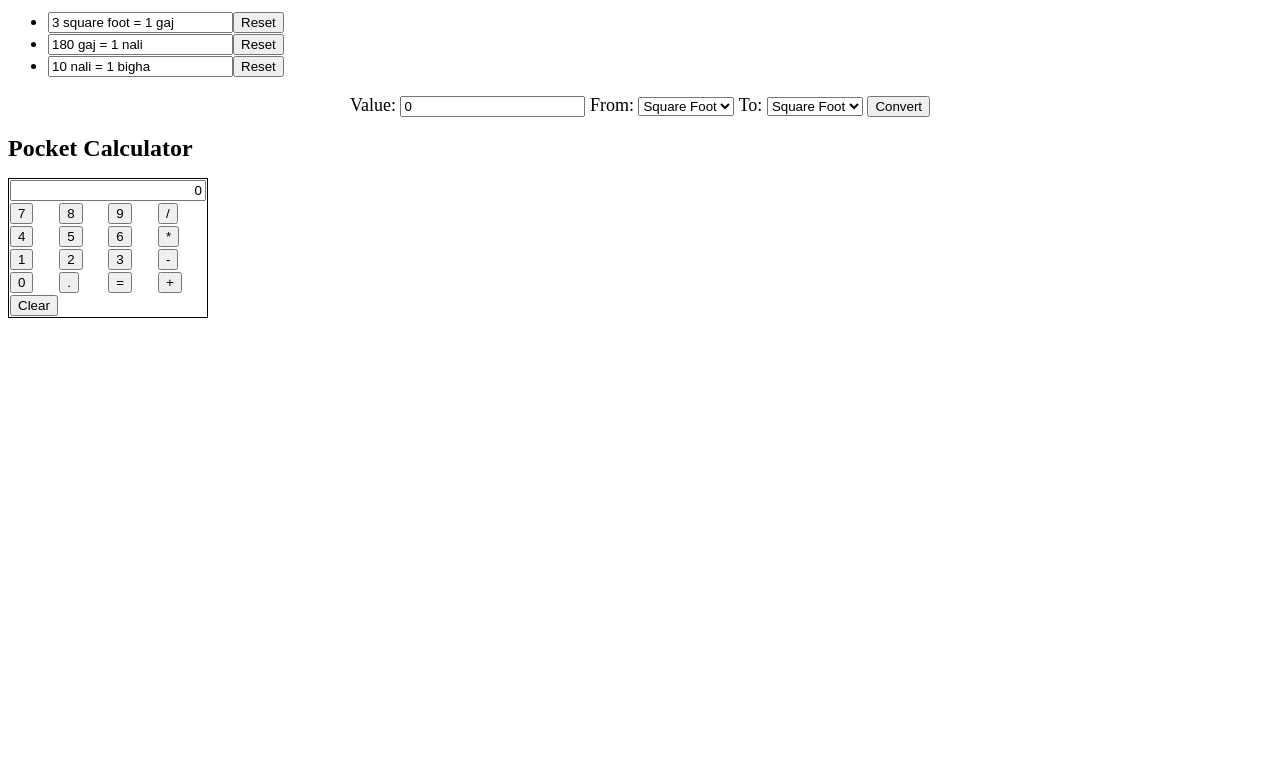
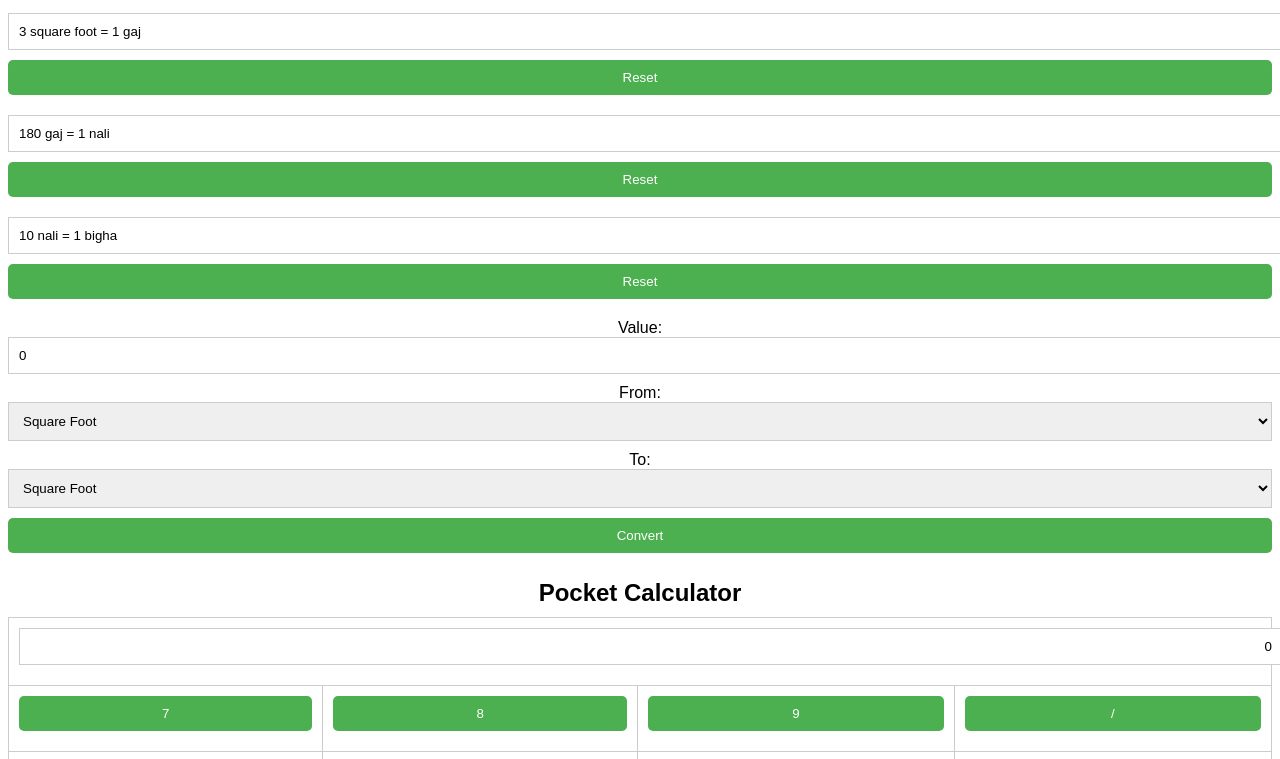
Before and after one commit to bhattah/indian-land-conversion-calculator, a plain HTML site: page index.html in a window 1280 px wide. Shown: the part 81-840 px from the top of the page. Before the commit the page ends 800 px from the top, so only its background shows below. Drawn offline with Linux system fonts and the light colour scheme.

Commit message:
make calculator compatible with any screen size

```diff
--- a/index.html
+++ b/index.html
@@ -1,13 +1,65 @@
+<!DOCTYPE html>
 <html>
+<head>
+  <meta charset="UTF-8">
+  <meta name="viewport" content="width=device-width, initial-scale=1.0">
+  <title>Land Conversion Calculator</title>
+  <style>
+    body {
+      font-family: Arial, sans-serif;
+      text-align: center;
+    }
+    h1 {
+      font-size: 24px;
+      margin-bottom: 10px;
+    }
+    ul {
+      list-style: none;
+      padding: 0;
+      margin: 0;
+    }
+    li {
+      margin-bottom: 10px;
+    }
+    input[type="text"], input[type="number"], select {
+      width: 100%;
+      padding: 10px;
+      margin-bottom: 10px;
+      border: 1px solid #ccc;
+    }
+    button {
+      width: 100%;
+      padding: 10px;
+      margin-bottom: 10px;
+      border: none;
+      border-radius: 5px;
+      background-color: #4CAF50;
+      color: #fff;
+      cursor: pointer;
+    }
+    button:hover {
+      background-color: #3e8e41;
+    }
+    table {
+      border-collapse: collapse;
+      width: 100%;
+    }
+    td {
+      border: 1px solid #ccc;
+      padding: 10px;
+      text-align: center;
+    }
+  </style>
+</head>
 <body>
-    <h1 style="font-size: 24px;">Land Conversion Calculator</h1>
-    <p style="font-size: 18px;">Conversion Formulae:</p>
-    <ul style="font-size: 18px;">
+  <h1>Land Conversion Calculator</h1>
+  <p>Conversion Formulae:</p>
+  <ul>
     <li><input type="text" id="formula1" value="3 square foot = 1 gaj"><button onclick="resetFormula1(); return false;">Reset</button></li>
     <li><input type="text" id="formula2" value="180 gaj = 1 nali"><button onclick="resetFormula2(); return false;">Reset</button></li>
     <li><input type="text" id="formula3" value="10 nali = 1 bigha"><button onclick="resetFormula3(); return false;">Reset</button></li>
   </ul>
-    <form style="text-align: center; font-size: 18px;">
+  <form>
     <label for="value">Value:</label>
     <input type="number" id="value" value="0">
     <label for="from">From:</label>
@@ -25,11 +77,11 @@
       <option value="bigha">Bigha</option>
     </select>
     <button onclick="convert(); return false;">Convert</button>
-      <p id="result" style="font-size: 18px;"></p>
+    <p id="result"></p>
   </form>
 
-    <h1 style="font-size: 24px;">Pocket Calculator</h1>
-    <table style="border: 1px solid black; border-collapse: collapse; width: 200px;">
+  <h1>Pocket Calculator</h1>
+  <table>
     <tr>
       <td colspan="4"><input type="text" id="display" value="0" style="width: 100%; text-align: right;"></td>
     </tr>
```
Lines whose indentation alone changed are shown as unchanged.
